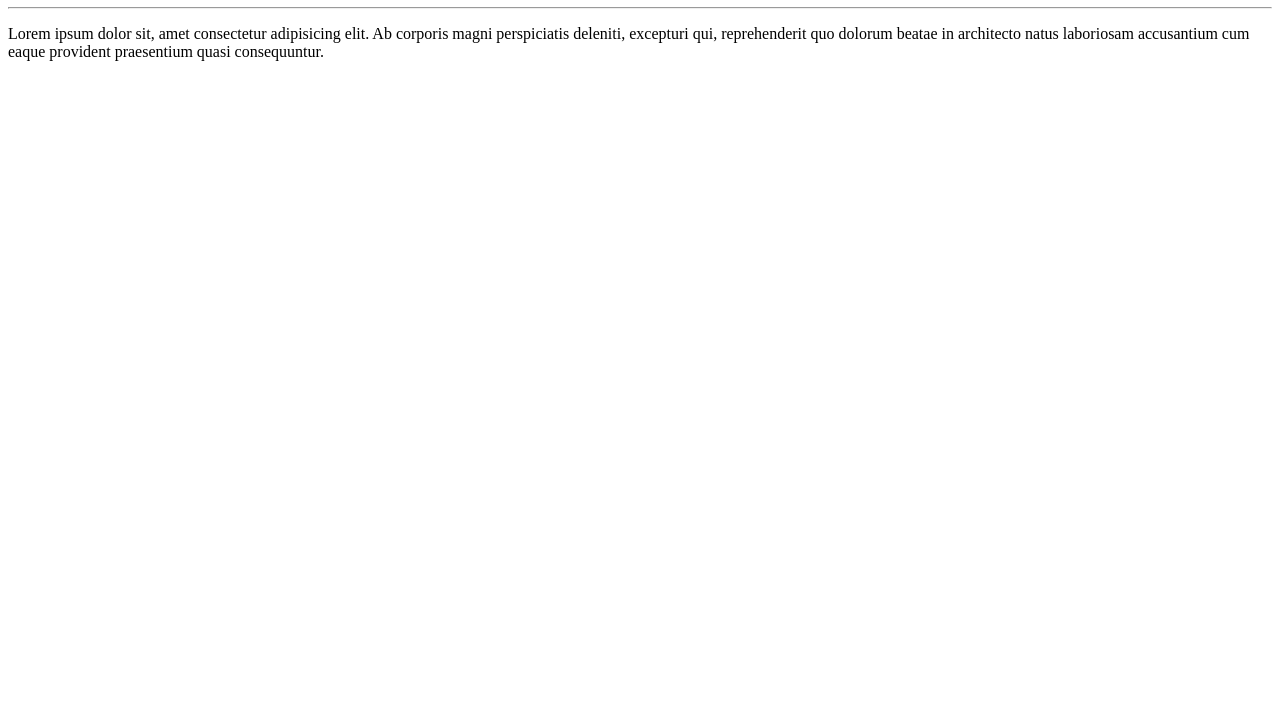
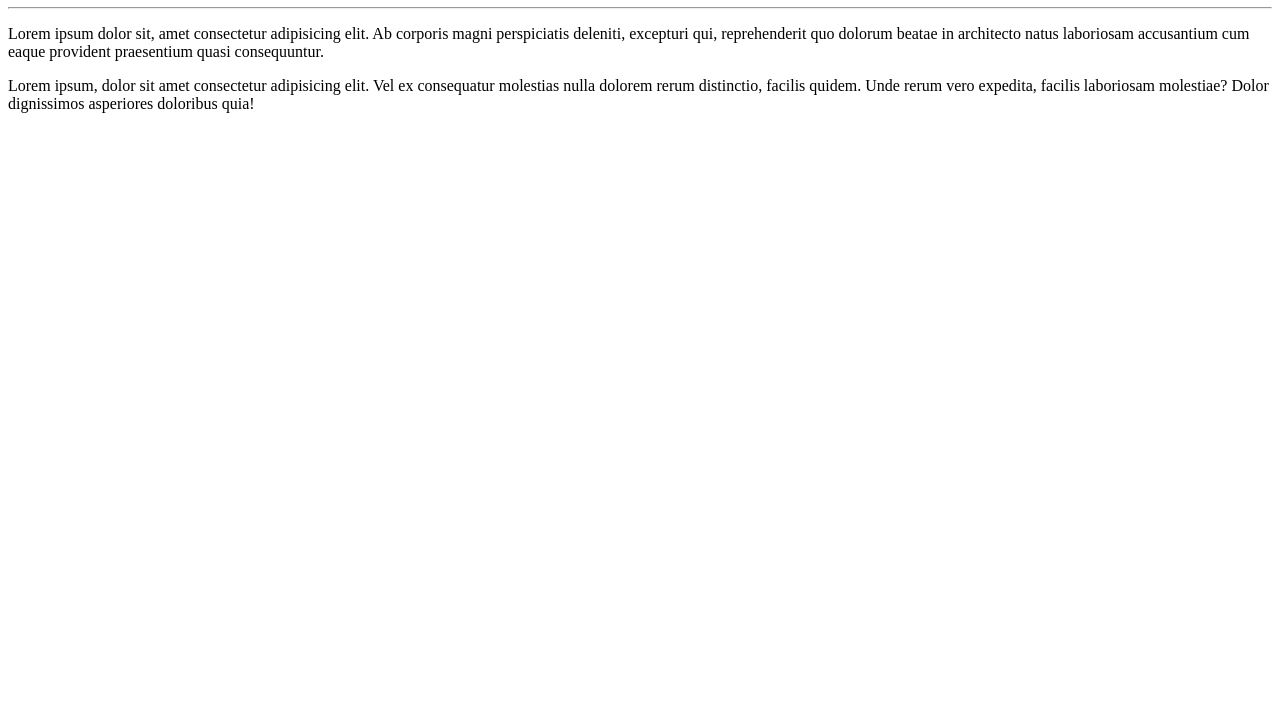
Before and after one commit to hallisonrs92/Ola-Mundo-, a plain HTML site: page site-exemplo/index.html in a window 1280 px wide. Shown: the part 73-800 px from the top of the page. Drawn offline with Linux system fonts and the light colour scheme.

Commit message:
Adicionei um paragrafo

```diff
--- a/site-exemplo/index.html
+++ b/site-exemplo/index.html
@@ -10,5 +10,6 @@
     <h1>Olá, Mundo!</h1>
     <hr>
     <p>Lorem ipsum dolor sit, amet consectetur adipisicing elit. Ab corporis magni perspiciatis deleniti, excepturi qui, reprehenderit quo dolorum beatae in architecto natus laboriosam accusantium cum eaque provident praesentium quasi consequuntur.</p>
+    <p>Lorem ipsum, dolor sit amet consectetur adipisicing elit. Vel ex consequatur molestias nulla dolorem rerum distinctio, facilis quidem. Unde rerum vero expedita, facilis laboriosam molestiae? Dolor dignissimos asperiores doloribus quia!</p>
 </body>
 </html>
```
